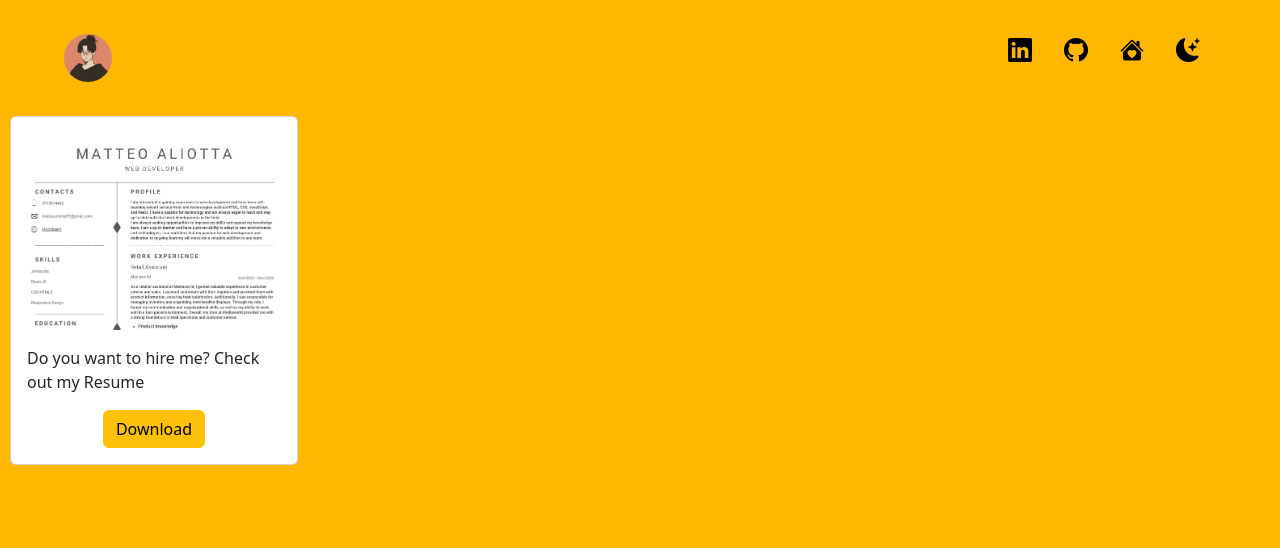
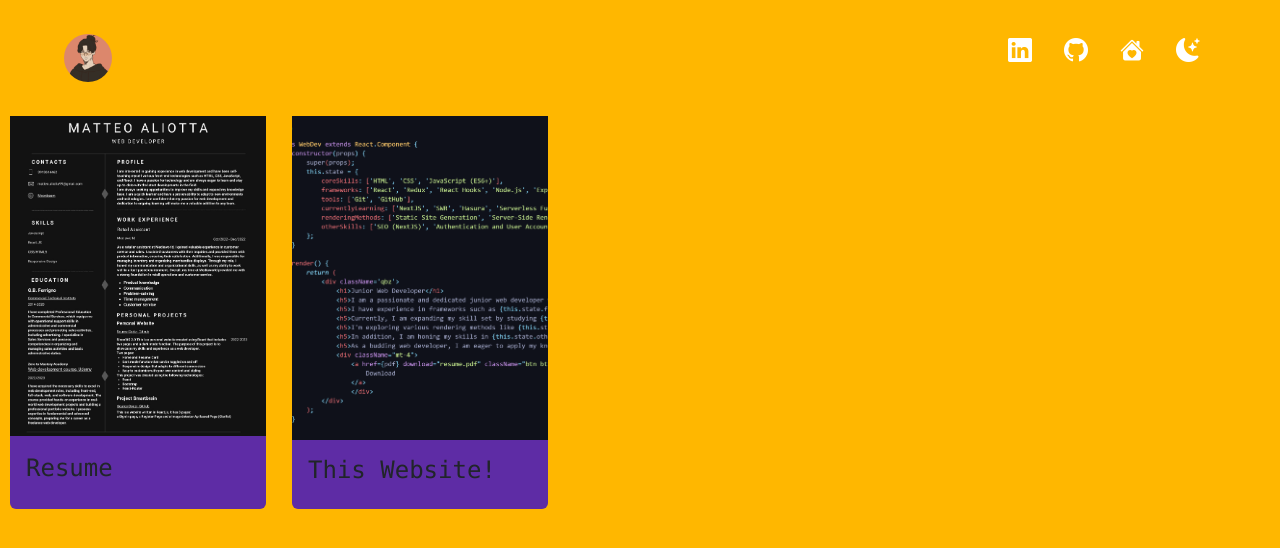
Before and after one commit to Moondevbeam/MoonWS-2.0, a React (Create React App) app: page /stack in a window 1280 px wide. Shown: the top 548 px of the page. Built offline with nearby package versions, Linux system fonts and the light colour scheme.

Commit message:
added more styling and more features, future upgrades soon, added one card and description

```diff
--- a/src/App.css
+++ b/src/App.css
@@ -21,3 +21,15 @@ body{
 .dark-mode h5{
   color:#ff7300;
 }
+
+.dark-mode .card:hover {
+  box-shadow: 0 0 20px rgb(255, 106, 0);
+}
+
+i{
+  color:#ffffff ;
+}
+
+i:hover{
+  color: #ff8400;
+}
--- /dev/null
+++ b/src/components/card/Card.jsx
@@ -0,0 +1,21 @@
+import React from "react";
+
+const Card = ({ imgSrc, cardTitle, onOpen }) => {
+  return (
+    <div className="card out phone mr3 pointer w5 bg-purple" style={{ border: "none", display: "grid", gridTemplateRows: "auto 1fr", transition: "box-shadow 0.3s" }} onClick={onOpen}>
+      <img src={imgSrc} className="card-img-top" alt="..." style={{ borderRadius: "0", width: "100%" }} />
+      <div className="card-body" style={{ display: "flex", alignItems: "center" }}>
+        <h5 className="tc f3 code card-title">{cardTitle}</h5>
+      </div>
+      <style>
+        {`
+          .card:hover {
+            box-shadow: 0 0 30px #6610f2;
+          }
+        `}
+      </style>
+    </div>
+  );
+};
+
+export default Card;
--- /dev/null
+++ b/src/components/card/CardDetail.jsx
@@ -0,0 +1,29 @@
+import React from "react";
+
+const CardDetail = ({ imgSrc, title }) => {
+  const backgroundImageStyle = {
+    backgroundImage: `url(${imgSrc})`,
+    backgroundSize: "cover",
+    backgroundPosition: "center",
+    position: "fixed",
+    top: 0,
+    left: 0,
+    width: "100vw",
+    height: "100vh",
+    zIndex: -1,
+    filter: "blur(6px)",
+    margin: 0,
+    padding: 0,
+  };
+
+  return (
+    <div className="flex flex-column items-start justify-start">
+      <div style={backgroundImageStyle}></div>
+      <div className="pa3">
+        <h1>{title}</h1>
+      </div>
+    </div>
+  );
+};
+
+export default CardDetail;
--- a/src/pages/Introduction.js
+++ b/src/pages/Introduction.js
@@ -3,7 +3,7 @@ import Navigation from "../components/navigation/Navigation";
 const Introduction = () =>{
     return(
         <div>
-            <Navigation></Navigation>
+            <Navigation/>
         <div className="phone sticky code black" style={{paddingLeft:10}}>
             <h1>Hello there! 👋🏻</h1>
             <h5>
--- /dev/null
+++ b/src/pages/MoonWSPage.jsx
@@ -0,0 +1,35 @@
+import React from 'react';
+
+const MoonWSPage = () => {
+  return (
+    <div className='code white'>
+      <h1>MoonWS 2.0</h1>
+      <h2>Personal Website Project</h2>
+      <h5>
+        MoonWS 2.0 is a personal website created using React that includes two pages and a dark mode function. The purpose of
+        this project is to showcase my skills and experience as a web developer.
+      </h5>
+      <h5>Features:</h5>
+      <ul className='small'>
+        <li>Home and Resume & Projects Cards pages</li>
+        <li>Dark mode function that can be toggled on and off</li>
+        <li>Responsive design that adapts to different screen sizes</li>
+        <li>Easy to customize with your own content and styling</li>
+      </ul>
+      <h5>
+        This project was created using the following technologies:
+        React, Bootstrap, and React-Router. These technologies provide a solid foundation for building interactive and dynamic
+        web applications.
+      </h5>
+      <h5>
+        With MoonWS 2.0, you can create a personal website that effectively showcases your skills and experiences as a web
+        developer. The project is flexible and can be easily customized to fit your own preferences and requirements.
+      </h5>
+      <div className="mt-4">
+        <a href='https://github.com/Moondevbeam/MoonWS-2.0' className="btn btn-danger">Source Code</a>
+      </div>
+    </div>
+  );
+};
+
+export default MoonWSPage;
--- a/src/pages/Stack.js
+++ b/src/pages/Stack.js
@@ -1,32 +1,56 @@
-import React from "react";
-import Navigation from "../components/navigation/Navigation";
-import Resume from '../components/Images/RESUME.jpg'
-import pdf from '../components/Images/RESUME.pdf'
+import React, { useState } from "react";
+import Card from "../components/card/Card";
+import Navigation from '../components/navigation/Navigation'
+import CardDetail from "../components/card/CardDetail";
+import WebDev from "./WebDev";
+import ResumeImg from '../components/Images/ResumeImg.jpg';
+import code from '../components/Images/code.png'
+import MoonWSPage from "./MoonWSPage";
 
 const Stack = () => {
-  return (
-    <div>
-        <Navigation></Navigation>
-        {/* start card container */}
-        <div className="flex items-center">
-            {/* //start card */}
-            <div className="card out phone mr3" style={{width:"18rem"}}>
-                <img src={Resume} class="card-img-top" alt="..."/>
-                <div class="card-body">
-                    <p class="card-text">Do you want to hire me? Check out my Resume</p>
-                    <div className="tc">
-                        <button type="button" class="btn btn-warning">
-                            <a className="qbz black" href={pdf} download={pdf}>Download</a>
-                        </button>
-                    </div>
-                </div>
+    const [activeCard, setActiveCard] = useState(null);
+
+    const cards = [
+      { imgSrc: ResumeImg, title: <WebDev/>, cardTitle:"Resume"},
+      { imgSrc: code, title: <MoonWSPage/>, cardTitle:"This Website!" },
+      // Aggiungi altri dati delle carte se necessario
+    ];
+
+    const handleCardOpen = (card) => {
+      setActiveCard(card);
+    };
+
+    const handleCardClose = () => {
+      setActiveCard(null);
+    };
+
+    return (
+        <div>
+          <Navigation />
+          {activeCard ? (
+            <CardDetail
+              imgSrc={activeCard.imgSrc}
+              title={activeCard.title}
+              onClose={handleCardClose}
+            >
+              {/* Contenuto specifico del CardDetail */}
+              {/* Aggiungi qui il contenuto aggiuntivo */}
+            </CardDetail>
+          ) : (
+            <div className="flex flex-wrap">
+              {cards.map((card, index) => (
+                <Card
+                  key={index}
+                  imgSrc={card.imgSrc}
+                  title={card.title}
+                  cardTitle={card.cardTitle}
+                  onOpen={() => handleCardOpen(card)}
+                />
+              ))}
             </div>
-            {/* // end card */}
-            {/* Add more cards here */}
+          )}
         </div>
-        {/* end card container */}
-    </div>
-)
-}
+      );
+    };
 
 export default Stack;
--- /dev/null
+++ b/src/pages/WebDev.jsx
@@ -0,0 +1,37 @@
+import React from 'react';
+import pdf from '../components/Images/RESUME.pdf'
+
+class WebDev extends React.Component {
+    constructor(props) {
+        super(props);
+        this.state = {
+            coreSkills: ['HTML', 'CSS', 'JavaScript (ES6+)'],
+            frameworks: ['React', 'Redux', 'React Hooks', 'Node.js', 'Express.js'],
+            tools: ['Git', 'GitHub'],
+            currentlyLearning: ['NextJS', 'SWR', 'Hasura', 'Serverless Functions', 'Vercel', 'Framer Motion', 'GraphQL', 'Airtable'],
+            renderingMethods: ['Static Site Generation', 'Server-Side Rendering', 'Incremental Static Regeneration', 'Hydration'],
+            otherSkills: ['SEO (NextJS)', 'Authentication and User Accounts Setup', 'Password-less Login']
+        };
+    }
+
+    render() {
+        return (
+            <div className='qbz code white'>
+                <h1>Web Developer</h1>
+                <h3>I am a passionate and dedicated junior web developer with a strong foundation in core web technologies such as {this.state.coreSkills.join(', ')}.</h3>
+                <h3>I have experience in frameworks such as {this.state.frameworks.join(', ')}, and tools like {this.state.tools.join(', ')}.</h3>
+                <h3>Currently, I am expanding my skill set by studying {this.state.currentlyLearning.join(', ')}.</h3>
+                <h3>I'm exploring various rendering methods like {this.state.renderingMethods.join(', ')}.</h3>
+                <h3>In addition, I am honing my skills in {this.state.otherSkills.join(', ')}.</h3>
+                <h3>As a budding web developer, I am eager to apply my knowledge in real-world projects and continue my learning journey in the field of web development.</h3>
+                <div className="mt-4">
+                    <a href={pdf} download="resume.pdf" className="btn btn-danger">
+                        Download
+                    </a>
+                    </div>
+            </div>
+        );
+    }
+}
+
+export default WebDev;
```
Also changed, not shown: src/components/Images/ResumeImg.jpg (added), src/components/Images/code.png (added).
